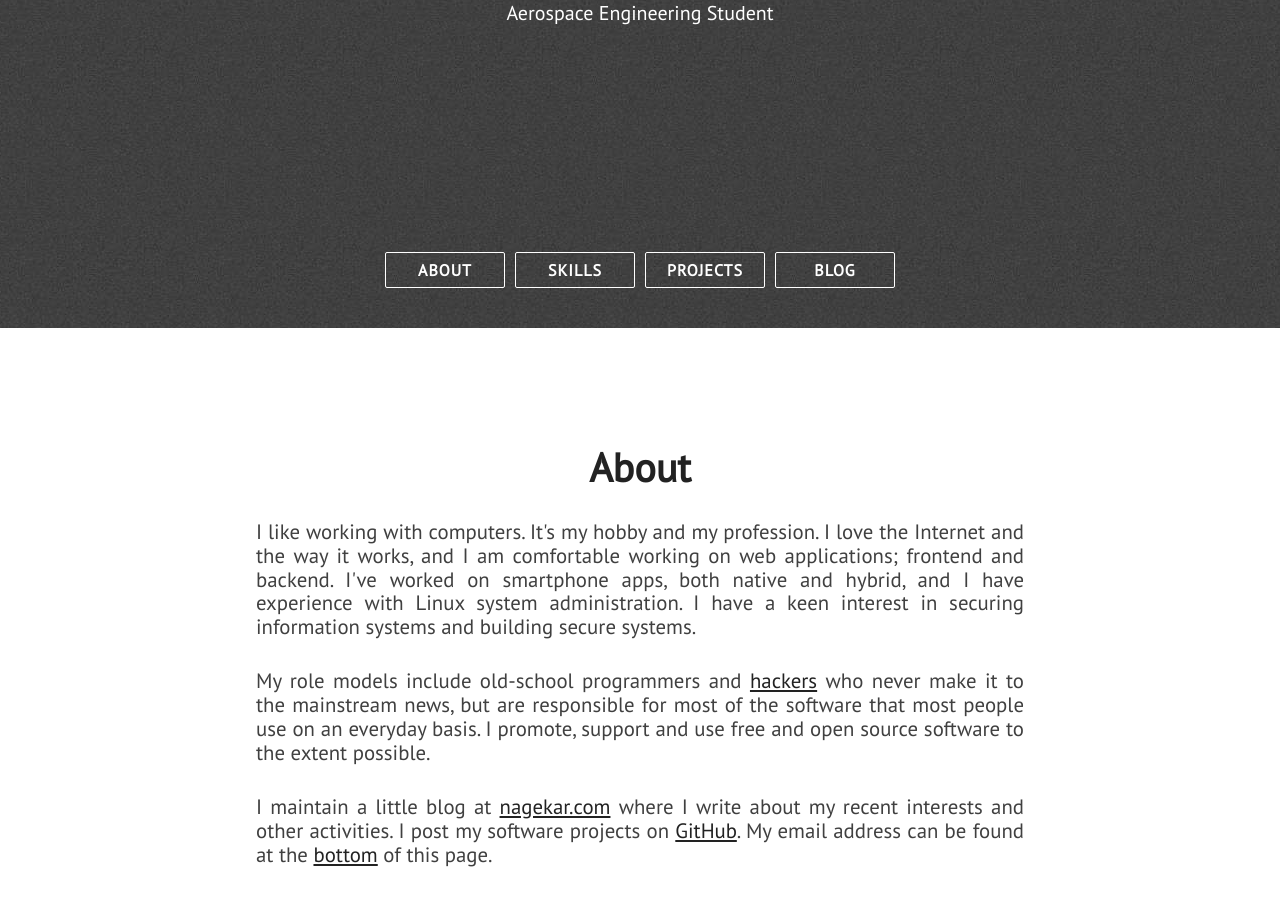
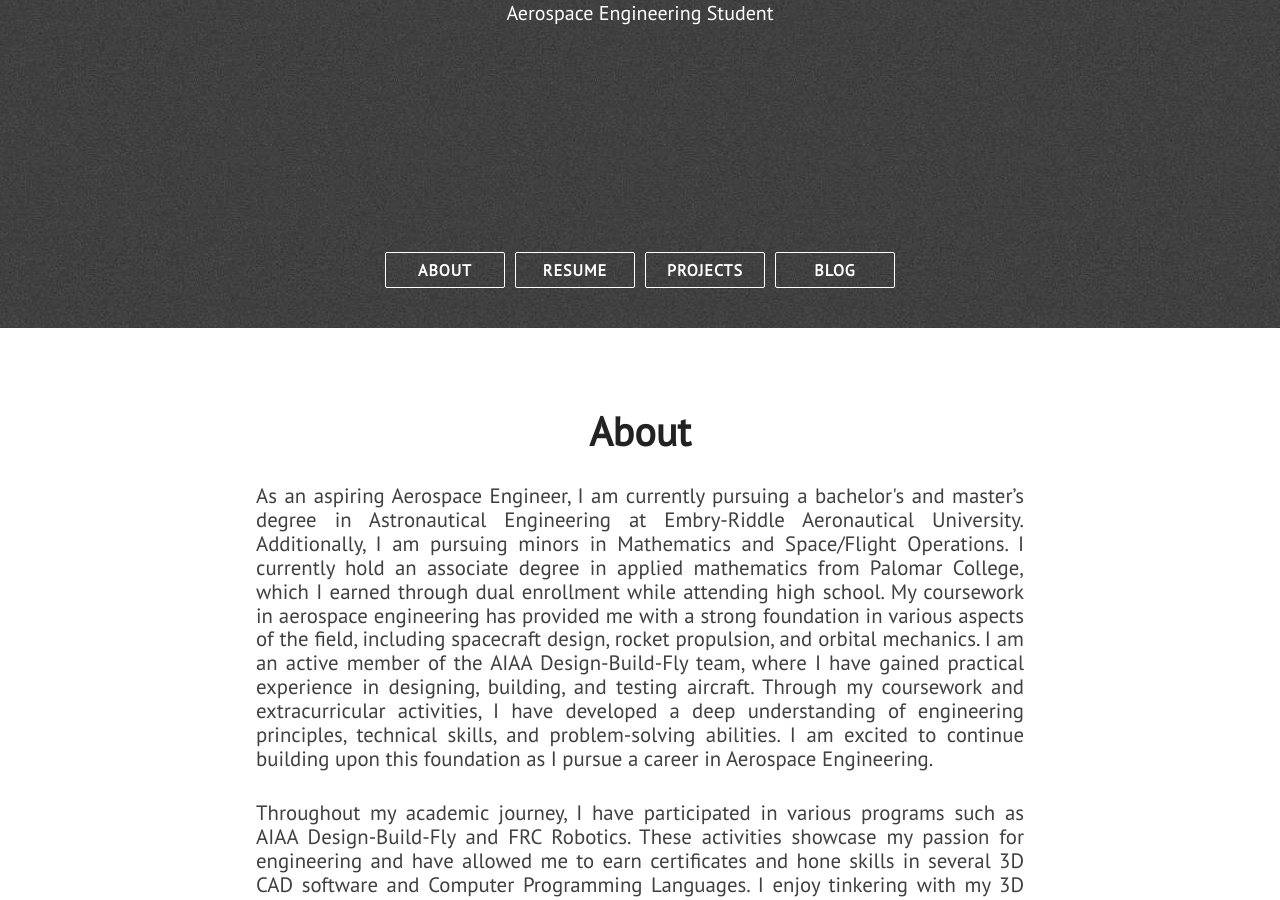
Before and after one commit to Eric-Cupples/Eric-Cupples.github.io, a Jekyll site: the page built from index.html, in a window 1280 px wide and 900 px high, scrolled down 572 px. Built offline with Jekyll 4.4.1, drawn with Linux system fonts in a browser that asks for light colours; nearby versions of some CDN libraries; some of the changed text lies outside the part shown.

Commit message:
About Update

```diff
--- a/_config.yml
+++ b/_config.yml
@@ -9,7 +9,7 @@ exclude: [vendor/ruby]
 # Personalization
 github_username: Eric-Cupples
 blog_url: https://www.nagekar.com
-email: abhishek@nagekar.com
+email: ericcupples@gmail.com
 keybase_username: Eric-Cupples
 twitter_username: Eric-Cupples
 reddit_username: Eric-Cupples
--- a/_includes/about.html
+++ b/_includes/about.html
@@ -3,15 +3,39 @@
         <div id="about-text">
             <div class="section-heading">About</div>
             <p class="paragraph-text justify-text">
-                I like working with computers. It's my hobby and my profession. I love the Internet and the way it
-                works, and I am comfortable working on web applications; frontend and backend. I've worked on smartphone
-                apps, both native and hybrid, and I have experience with Linux system administration. I have a keen
-                interest in securing information systems and building secure systems.
+                As an aspiring Aerospace Engineer, I am currently pursuing a bachelor's and master’s degree in
+                Astronautical Engineering at Embry-Riddle Aeronautical University. Additionally, I am pursuing minors in
+                Mathematics and Space/Flight Operations. I currently hold an associate degree in applied mathematics
+                from Palomar College, which I earned through dual enrollment while attending high school. My coursework
+                in aerospace engineering has provided me with a strong foundation in various aspects of the field,
+                including spacecraft design, rocket propulsion, and orbital mechanics. I am an active member of the AIAA
+                Design-Build-Fly team, where I have gained practical experience in designing, building, and testing
+                aircraft. Through my coursework and extracurricular activities, I have developed a deep understanding of
+                engineering principles, technical skills, and problem-solving abilities. I am excited to continue
+                building upon this foundation as I pursue a career in Aerospace Engineering.
             </p>
             <p class="paragraph-text justify-text">
-                My role models include old-school programmers and <a href="https://stallman.org/articles/on-hacking.html">hackers</a> who never make it to the mainstream
-                news, but are responsible for most of the software that most people use on an everyday basis. I promote,
-                support and use free and open source software to the extent possible.
+                Throughout my academic journey, I have participated in various programs such as AIAA Design-Build-Fly
+                and FRC Robotics. These activities showcase my passion for engineering and have allowed me to earn
+                certificates and hone skills in several 3D CAD software and Computer Programming Languages. I enjoy
+                tinkering with my 3D printer, building planes, working on cars, and everything in between. These
+                experiences have equipped me with a wide range of soft skills, including problem-solving and critical
+                thinking.
+            </p>
+            <p class="paragraph-text justify-text">
+                Through my internships I have learned important technical skills such as technical drafting and CNC
+                milling but also further utilized my ability in 3D CAD and computer programming. My work history has
+                provided me with experience working in teams, problem solving, and working quickly, creatively, and
+                efficiently. My last internship at Mercury Health, renamed Mercury Alert, I designed the
+                second-generation senior monitoring system. The design included the overall structure, motherboards,
+                sensor installation, etc. While designing this new prototype through the R&D process, heat from the
+                senor array caused by inferred lights would melt through plastic and heat metals to uncomfortable
+                temperatures. While far from Aerodynamic Structures, it provided me experience in working with materials
+                and overall design, which led me to use a heat resistant coating and polymer. Finished Results, a sports
+                management company, has given me vital soft skills such as collaborating with customers and clients,
+                creative and time sensitive problem solving, and teamwork. As a Regional Lead Timer for the greater San
+                Diego area, I managed multiple accounts and a team of four while working with sensor suites, cameras,
+                SQL Databases, electrical equipment, and computer programming.
             </p>
             <p class="paragraph-text justify-text">
                 I maintain a little blog at <a href="{{ site.blog_url }}">nagekar.com</a> where I write about my recent
@@ -25,7 +49,9 @@
                 <div class="what-i-do">
                     <h3 class="center-align skills-subsection">Summary</h3>
                     <p class="paragraph-text center-align">
-                        I'm a web engineer fluent in modern web development. I have a serious passion for engineering solutions using the internet. InfoSec guy, blue team. Let's build a beautiful, speedy and safe web together.
+                        I'm a web engineer fluent in modern web development. I have a serious passion for engineering
+                        solutions using the internet. InfoSec guy, blue team. Let's build a beautiful, speedy and safe
+                        web together.
                     </p>
                 </div>
                 <div class="technical-skills">
--- a/_includes/extra.html
+++ b/_includes/extra.html
@@ -3,20 +3,22 @@
         <div>
             <div class="section-heading" id="chat-text">Contact</div>
             <p class="paragraph-text justify-text">
-                I'd love to hear from you! I'm open to collaborations, especially on open source projects. Interesting work opportunity? Shoot. Just want to have a coffee and talk about stars, cars or Pokémon? Awesome.
+                I'd love to hear from you! I'm open to collaborations, especially on open source projects. Interesting
+                work opportunity? Shoot. Just want to have a coffee and talk about stars, cars or Pokémon? Awesome.
             </p>
             <p class="paragraph-text justify-text">
-                Please feel free to write to me for anything: <a href="mailto:{{ site.email }}">{{ site.email }}</a> (<a href="https://www.nagekar.com/publickey.abhishek@nagekar.com.asc">PGP Key</a>). It might take me a day to get back, but rest assured, you'll hear from me.
+                Please feel free to write to me for anything: <a href="mailto:{{ site.email }}">{{ site.email }}</a> (<a
+                    href="https://www.nagekar.com/publickey.abhishek@nagekar.com.asc">PGP Key</a>). It might take me a
+                day to get back, but rest assured, you'll hear from me.
             </p>
-            <p class="paragraph-text justify-text">
-                My resume is available here: <a href="{{ site.blog_url }}/resume/resume.pdf">PDF</a>, <a href="{{ site.blog_url }}/resume/resume.docx">DOC</a>
-            </p>
+
             <div class="extra-links">
                 <span class="hint--bottom bottom-link" aria-label="Email">
                     <a href="mailto:{{ site.email }}"><i class="head-icon fas fa-envelope"></i></a>
                 </span>
                 <span class="hint--bottom bottom-link" aria-label="PGP Key">
-                    <a href="https://www.nagekar.com/publickey.abhishek@nagekar.com.asc"><i class="head-icon fas fa-key"></i></a>
+                    <a href="https://www.nagekar.com/publickey.abhishek@nagekar.com.asc"><i
+                            class="head-icon fas fa-key"></i></a>
                 </span>
                 <span class="hint--bottom bottom-link" aria-label="GitHub">
                     <a href="https://github.com/{{ site.github_username }}"><i class="head-icon fab fa-github"></i></a>
@@ -25,7 +27,8 @@
                     <a href="{{ site.blog_url }}"><i class="head-icon fas fa-rss"></i></a>
                 </span>
                 <span class="hint--bottom bottom-link" aria-label="Keybase">
-                    <a href="https://keybase.io/{{ site.keybase_username }}"><i class="head-icon fab fa-keybase"></i></a>
+                    <a href="https://keybase.io/{{ site.keybase_username }}"><i
+                            class="head-icon fab fa-keybase"></i></a>
                 </span>
                 <!-- <span class="hint--bottom bottom-link" aria-label="Reddit">
                     <a href="https://www.reddit.com/u/{{ site.reddit_username }}"><i class="head-icon fab fa-reddit"></i></a>
--- a/_includes/nav.html
+++ b/_includes/nav.html
@@ -8,7 +8,7 @@
         <div class="head-punchline animated">{{ site.description }}</div>
         <div class="head-menu-wrap">
             <a class="semi-transparent-button with-border nav-links" href="#about">ABOUT</a>
-            <a class="semi-transparent-button with-border nav-links" href="#resume">SKILLS</a>
+            <a class="semi-transparent-button with-border nav-links" href="#resume">RESUME</a>
             <a class="semi-transparent-button with-border nav-links" href="#projects">PROJECTS</a>
             <a class="semi-transparent-button with-border nav-links" href="#blog-posts">BLOG</a>
         </div>
```
